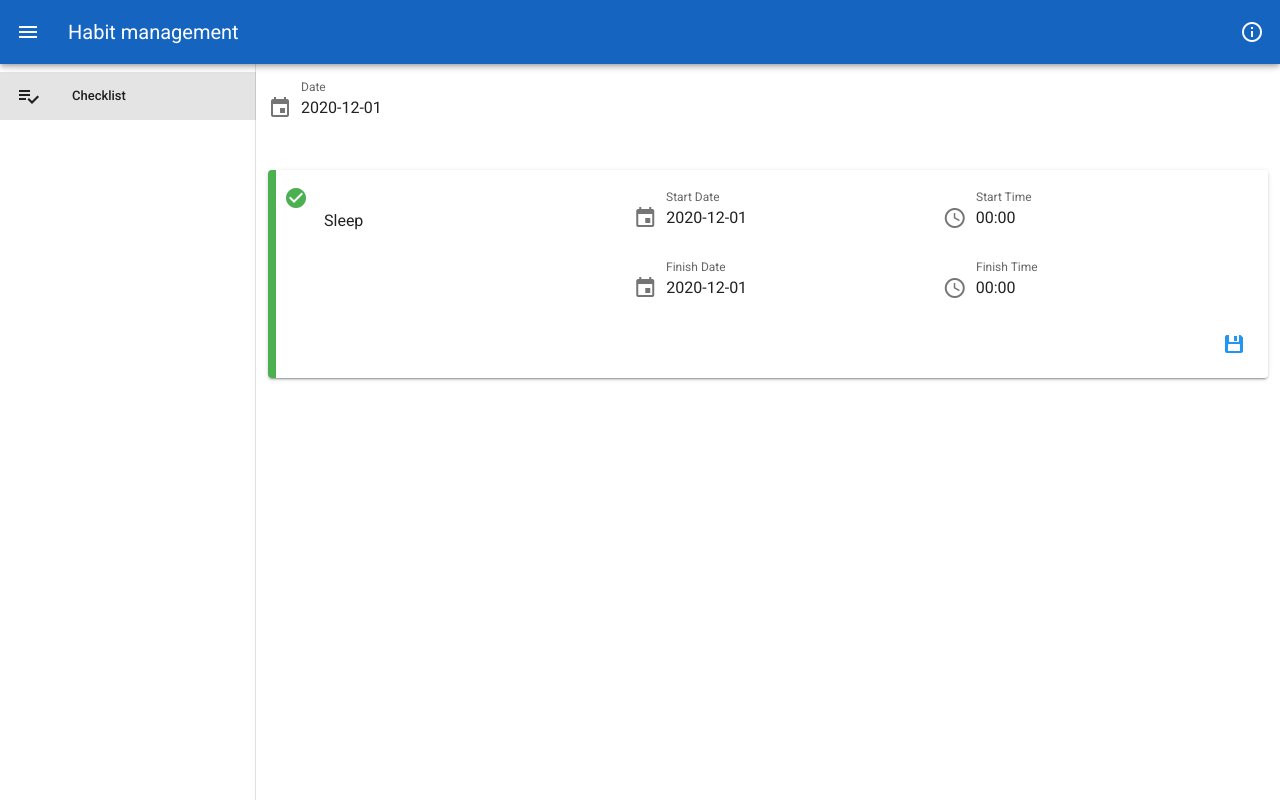
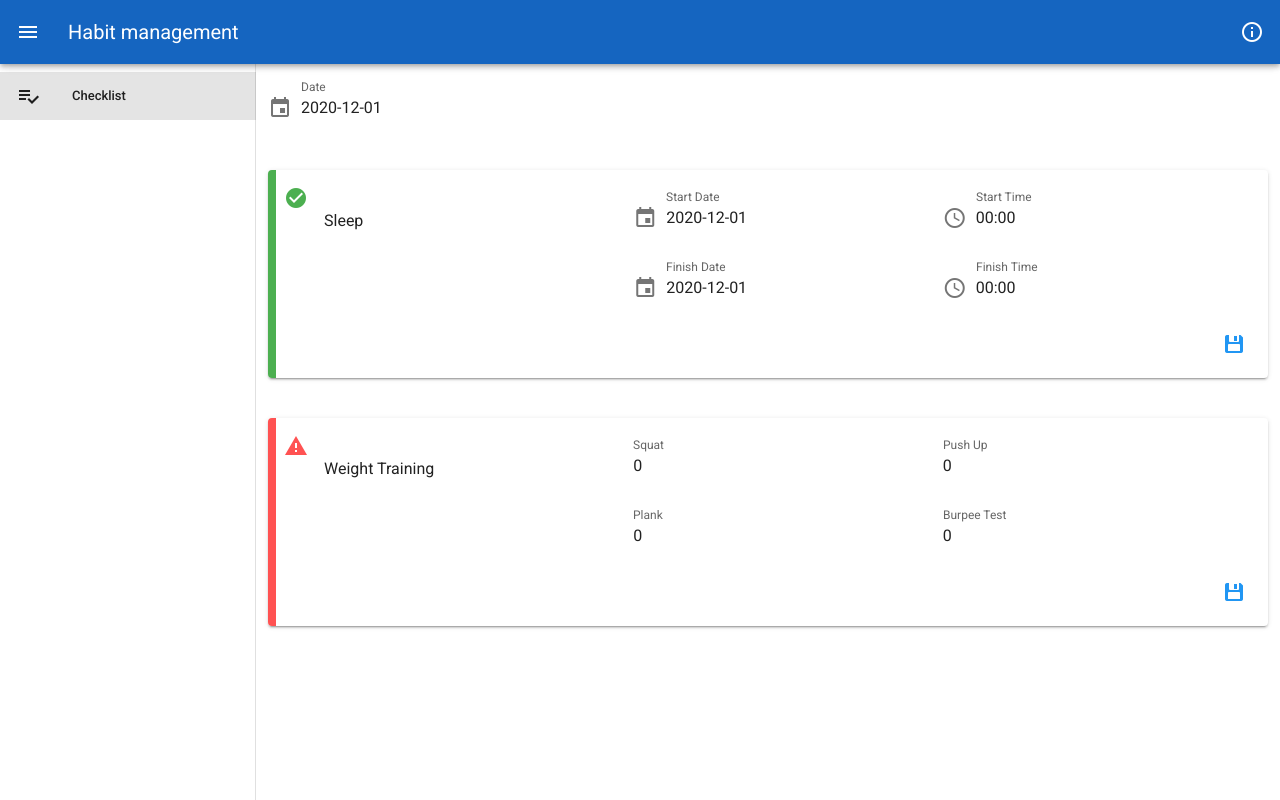
Before and after one commit to hsoon419-kim/habit-manager, a Vue app: page /#/checklist in a window 1280 px wide. Both pictures are taken after a click on the button 1233 px from the left and 344 px from the top of the page. Built offline with nearby package versions, Linux system fonts and the light colour scheme.

Commit message:
add weight training habit

```diff
--- a/src/store/index.js
+++ b/src/store/index.js
@@ -28,6 +28,29 @@ export default new Vuex.Store({
             },
             {
               name: 'Wake up before 06:30'
+            }
+          ]
+        },
+        records: []
+      },
+      {
+        name: 'Weight Training',
+        info: {
+          items: {
+            squat: 'Squat',
+            pushUp: 'Push Up',
+            plank: 'Plank',
+            burpeeTest: 'Burpee Test'
+          },
+          itemUnits: {
+            squat: 'count',
+            pushUp: 'count',
+            plank: 'time',
+            burpeeTest: 'time'
+          },
+          goals: [
+            {
+              name: 'Weight training everyday'
             }
           ]
         },
@@ -66,6 +89,30 @@ export default new Vuex.Store({
       } else {
         return state.habit[habitIdx].records[recordIdx]
       }
+    },
+    GET_WEIGHT_TRAINING_INFO (state) {
+      const habitIdx = state.habit.findIndex(x => x.name === 'Weight Training')
+      return { name: state.habit[habitIdx].name, info: state.habit[habitIdx].info }
+    },
+    GET_WEIGHT_TRAINING_RECORD (state) {
+      const habitIdx = state.habit.findIndex(x => x.name === 'Weight Training')
+      const recordIdx = state.habit[habitIdx].records.findIndex(x => x.date === state.date)
+
+      if (recordIdx === -1) {
+        return {
+          date: state.date,
+          isRecorded: false,
+          items: {
+            squat: 0,
+            pushUp: 0,
+            plank: 0,
+            burpeeTest: 0,
+          },
+          goals: [false]
+        }
+      } else {
+        return state.habit[habitIdx].records[recordIdx]
+      }
     }
   },
   mutations: {
@@ -73,10 +120,29 @@ export default new Vuex.Store({
       state.date = args
     },
     SET_DATA (state, args) {
-      state.habit = args !== null ? args : state.default
+      if (args === null) {
+        state.habit = state.default
+      } else {
+        let habit = args
+        state.default.forEach(x => {
+          const item = args.find(y => y.name == x.name)
+          if (item === undefined) habit.push(x)
+        })
+        state.habit = habit
+      }
     },
     SET_SLEEP_RECORD (state, args) {
       const habitIdx = state.habit.findIndex(x => x.name === 'Sleep')
+      const recordIdx = state.habit[habitIdx].records.findIndex(x => x.date === state.date)
+
+      if (recordIdx === -1) {
+        state.habit[habitIdx].records.push(args)
+      } else {
+        state.habit[habitIdx].records[recordIdx] = args
+      }
+    },
+    SET_WEIGHT_TRAINING_RECORD (state, args) {
+      const habitIdx = state.habit.findIndex(x => x.name === 'Weight Training')
       const recordIdx = state.habit[habitIdx].records.findIndex(x => x.date === state.date)
 
       if (recordIdx === -1) {
@@ -94,6 +160,10 @@ export default new Vuex.Store({
     SAVE_SLEEP_RECORD (context, args) {
       context.commit('SET_SLEEP_RECORD', args)
       saveDataToLocalStorage(context.state.localStorageDataName, context.state.habit)
+    },
+    SAVE_WEIGHT_TRAINING_RECORD (context, args) {
+      context.commit('SET_WEIGHT_TRAINING_RECORD', args)
+      saveDataToLocalStorage(context.state.localStorageDataName, context.state.habit)
     }
   }
 })
--- a/src/views/Checklist.vue
+++ b/src/views/Checklist.vue
@@ -1,11 +1,13 @@
 <template>
   <v-container>
+
     <!-- Date -->
     <v-row>
       <v-col cols="12" class="d-flex justify-center align-center">
         <date-picker v-model="date"></date-picker>
       </v-col>
     </v-row>
+
     <v-row class="justify-center align-center">
       <!-- Sleep -->
       <v-col cols="12" class="d-flex justify-center align-center">
@@ -44,6 +46,45 @@
           </v-row>
         </v-alert>
       </v-col>
+
+      <!-- Weight Training -->
+      <v-col cols="12" class="d-flex justify-center align-center">
+        <v-alert
+          border="left"
+          colored-border
+          :type="weightTrainingRecord.isRecorded ? 'success' : 'error'"
+          elevation="2"
+          style="width:100%;"
+        >
+          <v-row no-gutters>
+            <v-col sm="4" cols="12" class="d-flex justify-start align-center">
+              {{weightTrainingInfo.name}}
+            </v-col>
+            <v-col sm="4" cols="12" class="d-flex justify-center align-center">
+              <value-input v-model="weightTrainingRecord.items.squat" :label="weightTrainingInfo.info.items.squat"></value-input>
+            </v-col>
+            <v-col sm="4" cols="12" class="d-flex justify-center align-center">
+              <value-input v-model="weightTrainingRecord.items.pushUp" :label="weightTrainingInfo.info.items.pushUp"></value-input>
+            </v-col>
+            <v-col offset-sm="4" sm="4" cols="12" class="d-flex justify-center align-center">
+              <value-input v-model="weightTrainingRecord.items.plank" :label="weightTrainingInfo.info.items.plank"></value-input>
+            </v-col>
+            <v-col sm="4" cols="12" class="d-flex justify-center align-center">
+              <value-input v-model="weightTrainingRecord.items.burpeeTest" :label="weightTrainingInfo.info.items.burpeeTest"></value-input>
+            </v-col>
+            <v-col offset-sm="11" sm="1" offset="8" cols="4" class="d-flex justify-end align-center">
+              <v-btn
+                icon
+                color="blue"
+                @click="weightTrainingSaveButtonClicked"
+              >
+                <v-icon>mdi-floppy</v-icon>
+              </v-btn>
+            </v-col>
+          </v-row>
+        </v-alert>
+      </v-col>
+
     </v-row>
   </v-container>
 </template>
@@ -52,11 +93,13 @@
 import { mapGetters, mapMutations, mapActions } from 'vuex'
 import DatePicker from '../components/DatePicker'
 import TimePicker from '../components/TimePicker'
+import ValueInput from '../components/ValueInput'
 
 export default {
   components: {
     DatePicker,
-    TimePicker
+    TimePicker,
+    ValueInput
   },
   data () {
     return {
@@ -67,7 +110,9 @@ export default {
     ...mapGetters ({
       dateFromStore: 'GET_DATE',
       sleepInfo: 'GET_SLEEP_INFO',
-      sleepRecord: 'GET_SLEEP_RECORD'
+      sleepRecord: 'GET_SLEEP_RECORD',
+      weightTrainingInfo: 'GET_WEIGHT_TRAINING_INFO',
+      weightTrainingRecord: 'GET_WEIGHT_TRAINING_RECORD'
     })
   },
   watch : {
@@ -86,7 +131,8 @@ export default {
       setDate: 'SET_DATE',
     }),
     ...mapActions ({
-      saveSleepRecord: 'SAVE_SLEEP_RECORD'
+      saveSleepRecord: 'SAVE_SLEEP_RECORD',
+      saveWeightTrainingRecord: 'SAVE_WEIGHT_TRAINING_RECORD'
     }),
     sleepSaveButtonClicked () {
       const startDate = new Date(`${this.sleepRecord.items.startDate} ${this.sleepRecord.items.startTime}`)
@@ -100,6 +146,12 @@ export default {
       this.sleepRecord.goals[1] = this.sleepRecord.extraItems.wakeUp <= '06:30' ? true : false
 
       this.saveSleepRecord(this.sleepRecord)
+    },
+    weightTrainingSaveButtonClicked () {
+      this.weightTrainingRecord.isRecorded = true
+      this.weightTrainingRecord.goals[0] = true
+
+      this.saveWeightTrainingRecord(this.weightTrainingRecord)
     }
   }
 }
```
